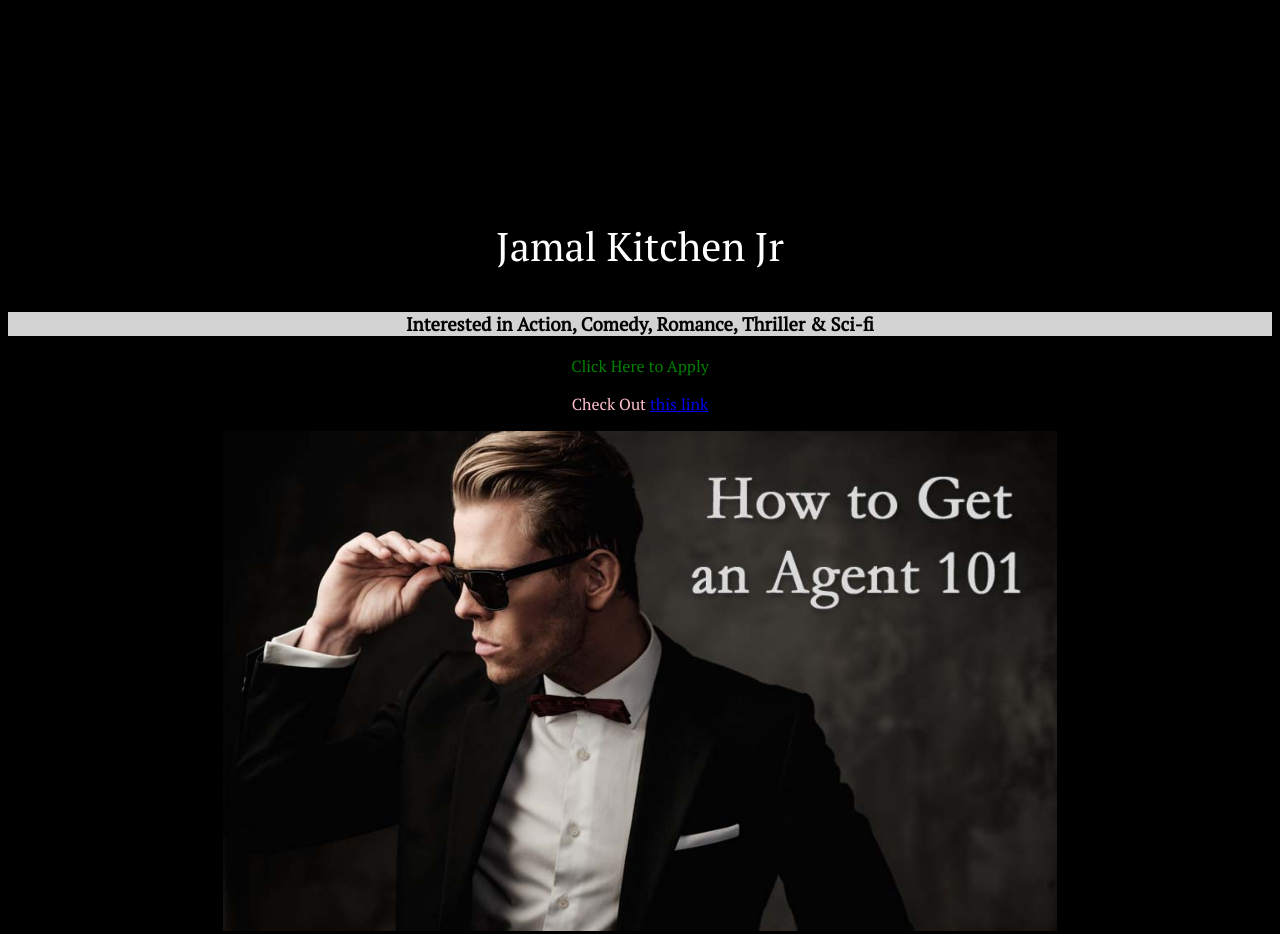
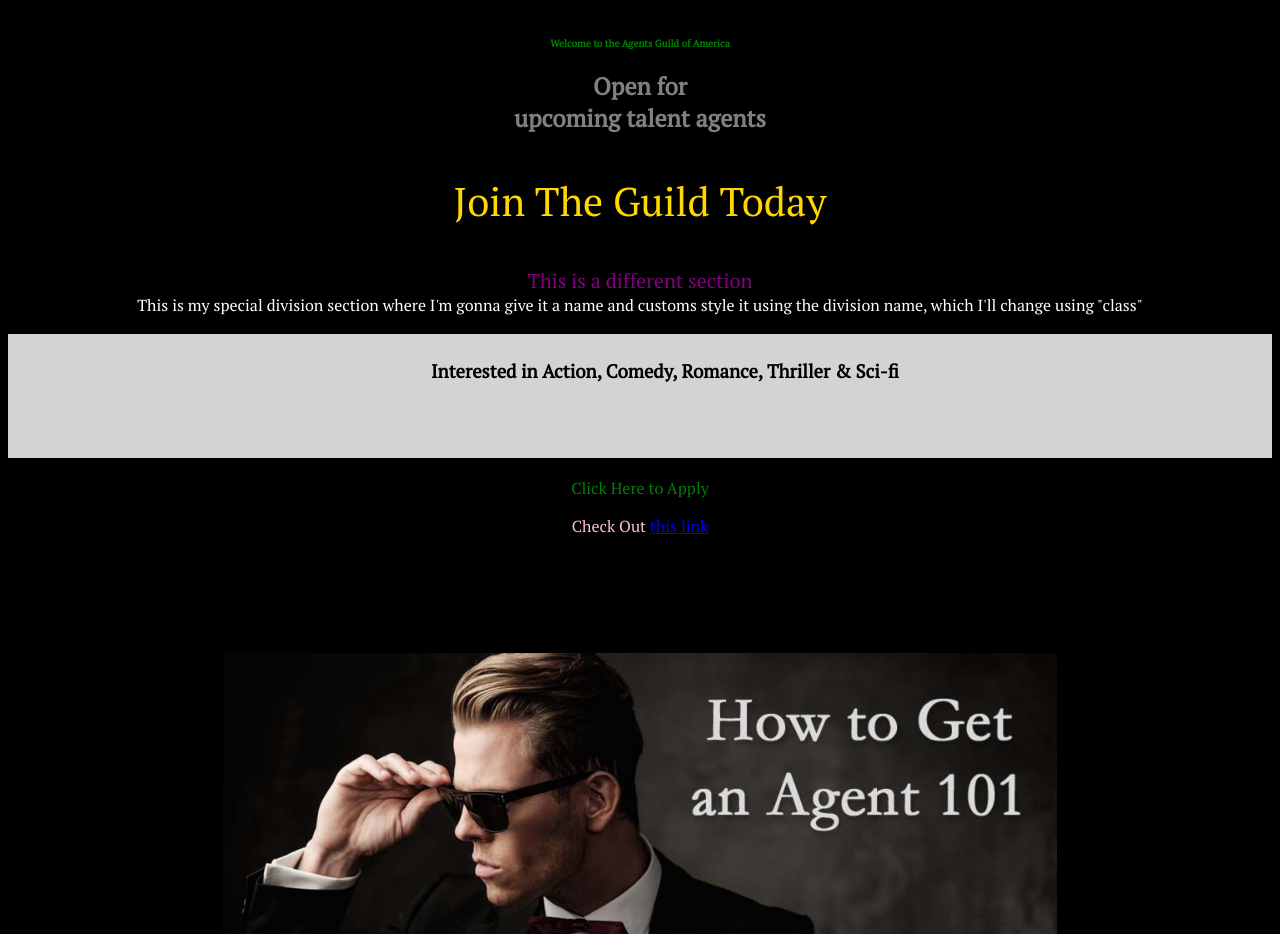
Before and after one commit to MJHades127/MJHades127.github.io, a plain HTML site: page AgentsGuild.html in a window 1280 px wide. Shown: the top 934 px of the page. Drawn offline with Linux system fonts and the light colour scheme.

Commit message:
Added id

```diff
--- a/AgentsGuild.html
+++ b/AgentsGuild.html
@@ -8,6 +8,8 @@
         <<link rel="preconnect" href="https://fonts.googleapis.com">
          <link rel="preconnect" href="https://fonts.gstatic.com" crossorigin>
          <link href="https://fonts.googleapis.com/css2?family=PT+Serif&display=swap" rel="stylesheet">>
+
+         <link rel="stylesheet" href="Hollywood.css">
 
         <style>
 
@@ -26,10 +28,22 @@
        <h2> Open for <br> upcoming talent agents </h2>
 
        <p style="font-size:40px;
-                 color: white;
+                 color: gold;
                  font: TimesNewRoman;"
-                         >Jamal Kitchen Jr
+                         >Join The Guild Today
+
+
        </p>
+
+       <div class="Pumpkin" >
+
+                  <div id="Puddin">
+                          This is a different section
+
+                  </div>
+        This is my special division section where I'm gonna give it a name and customs style it using the division name, which I'll change using "class"
+       </div>
+
 
        <h3 style="background-color:Lightgray;"> Interested in Action, Comedy, Romance, Thriller & Sci-fi </h3>
 
--- /dev/null
+++ b/Exposure.css
@@ -0,0 +1,14 @@
+h1 {color: blue; font-size: 10px;}
+
+body {background-color: lightblue;}
+
+h2 {color: orange; marhomm-left: 20px;}
+
+
+h3 {padding: 25px 50px 75px 100px;}
+
+img {padding: 50px 50px 50px 50px;}
+
+.Outlook { color: white; }
+
+#Express {color: purple; font-size:20px};
--- /dev/null
+++ b/Hollywood.css
@@ -0,0 +1,19 @@
+
+
+
+
+
+h1 {color: green; font-size: 10px;}
+
+body {background-color: lightblue;}
+
+h2 {color: gray; marhomm-left: 20px;}
+
+
+h3 {padding: 25px 50px 75px 100px;}
+
+img {padding: 100px 100px 100px 100px;}
+
+.Pumpkin { color: white; }
+
+#Puddin {color: purple; font-size:20px};
--- /dev/null
+++ b/Secretion.css
@@ -0,0 +1,14 @@
+h1 {color: blue; font-size: 10px;}
+
+body {background-color: lightblue;}
+
+h2 {color: orange; marhomm-left: 20px;}
+
+
+h3 {padding: 25px 50px 75px 100px;}
+
+img {padding: 50px 50px 50px 50px;}
+
+.Harley { color: white; }
+
+#Joker {color: purple; font-size:20px};
```
Also changed, not shown: CorruptHollywood.html (added, +77 -0 lines).
